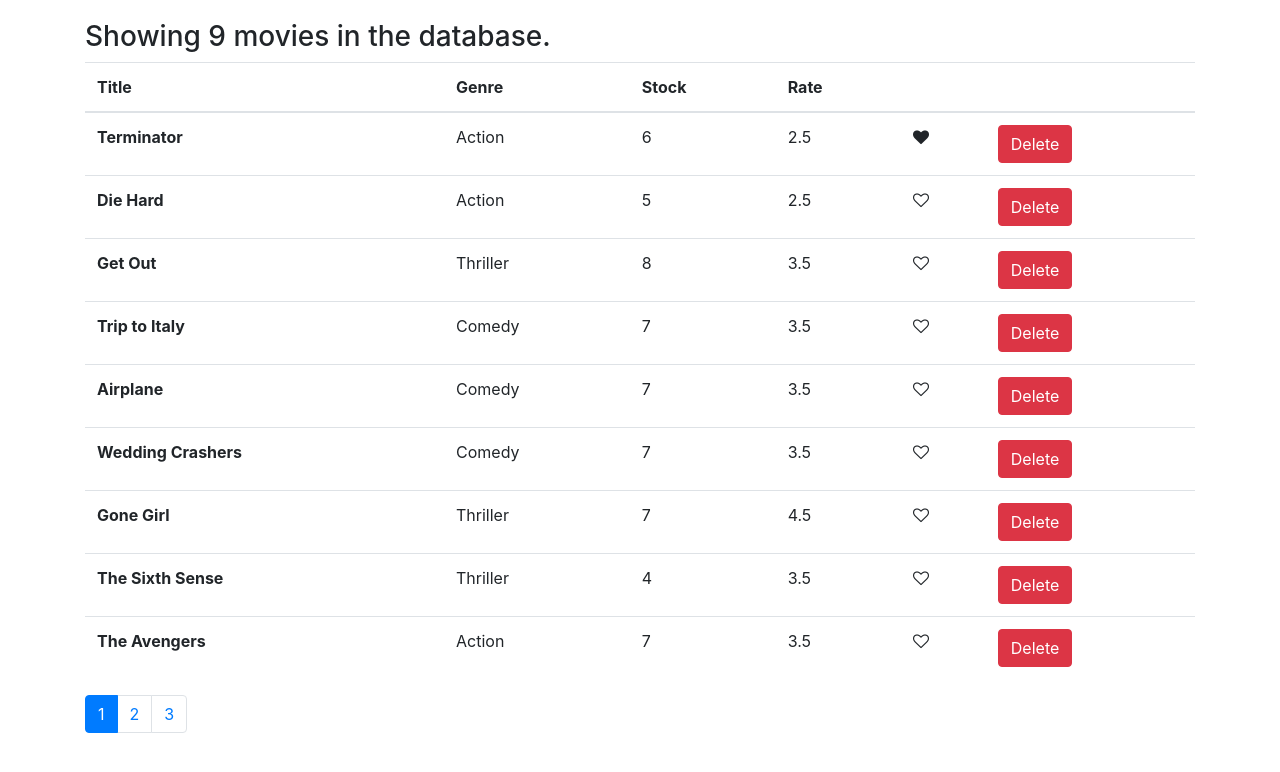
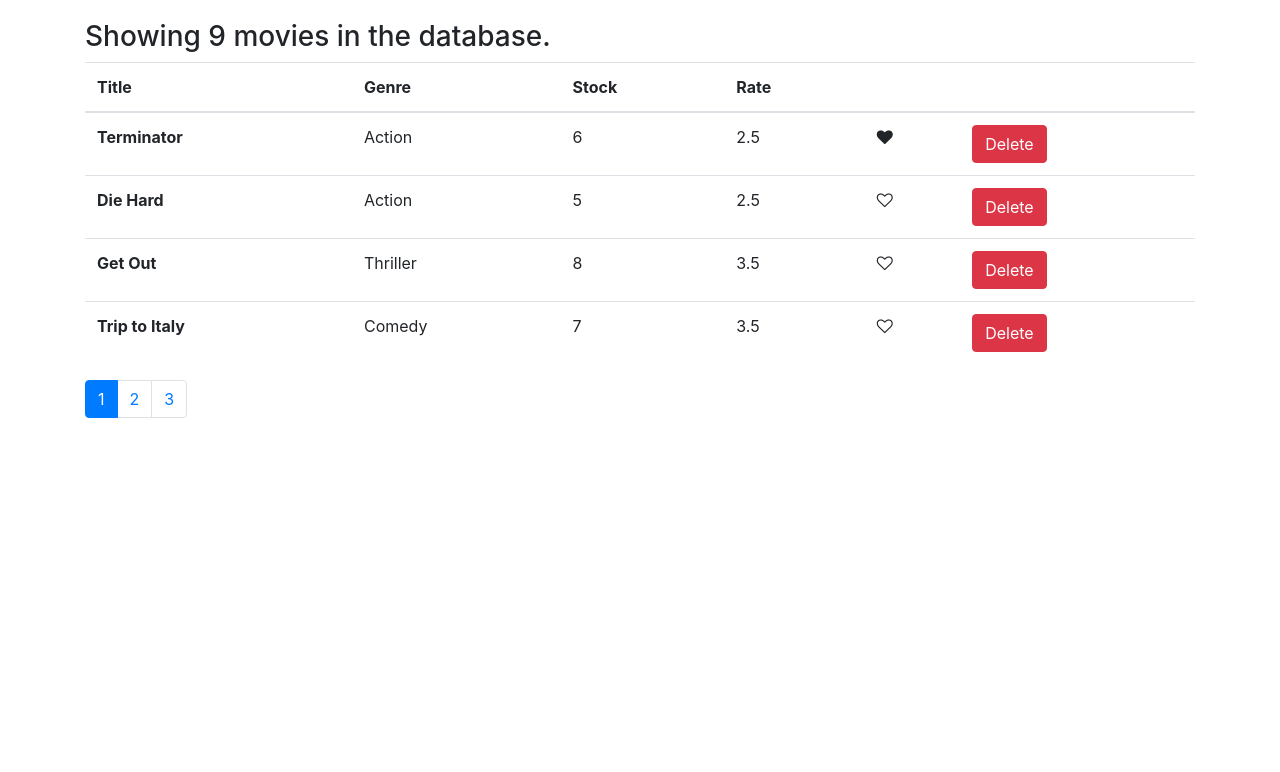
Before and after one commit to samsaravillo/vidly, a React (Create React App) app: page / in a window 1280 px wide. Shown: the top 772 px of the page. Built offline with nearby package versions, Linux system fonts and the light colour scheme.

Commit message:
update paginate utils and add type checking

```diff
--- a/package.json
+++ b/package.json
@@ -9,6 +9,7 @@
     "bootstrap": "^4.5.2",
     "font-awesome": "^4.7.0",
     "lodash": "^4.17.20",
+    "prop-types": "^15.7.2",
     "react": "^16.13.1",
     "react-dom": "^16.13.1",
     "react-scripts": "3.4.3"
--- a/src/components/movies.jsx
+++ b/src/components/movies.jsx
@@ -2,6 +2,7 @@
 import Like from '../components/common/like';
 import { getMovies } from '../services/fakeMovieService';
 import Pagination from './common/pagination';
+import { paginate } from '../utils/paginate';
 
 class Movies extends Component {
     state = {
@@ -29,10 +30,12 @@
 
     render() {
         const { length: count } = this.state.movies;
-        const { pageSize, currentPage } = this.state;
+        const { pageSize, currentPage, movies: allMovies } = this.state;
 
         if (count === 0)
             return <h3>No movies available in the database.</h3>
+
+        const movies = paginate(allMovies, currentPage, pageSize);
 
         return (
             <div>
@@ -49,7 +52,7 @@
                     </tr>
                 </thead>
                 <tbody>
-                    { this.state.movies.map(movie =>
+                    { movies.map(movie =>
                         <tr key={ movie._id }>
                         <th>{ movie.title }</th>
                         <td>{ movie.genre.name }</td>
--- /dev/null
+++ b/src/utils/paginate.js
@@ -0,0 +1,9 @@
+import _ from 'lodash';
+
+export function paginate(items, pageNumber, pageSize) {
+    const startIndex = (pageNumber - 1) * pageSize;
+    return _(items)
+        .slice(startIndex)
+        .take(pageSize)
+        .value();
+}
```
Also changed, not shown: src/components/common/pagination.jsx (+9 -2 lines).
